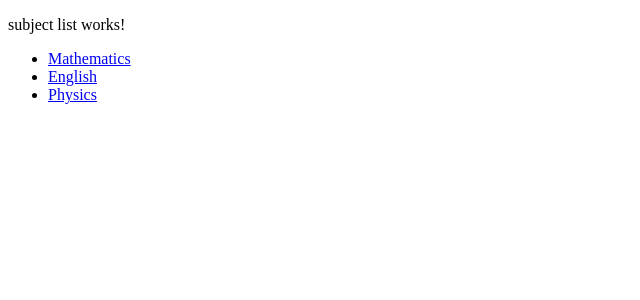
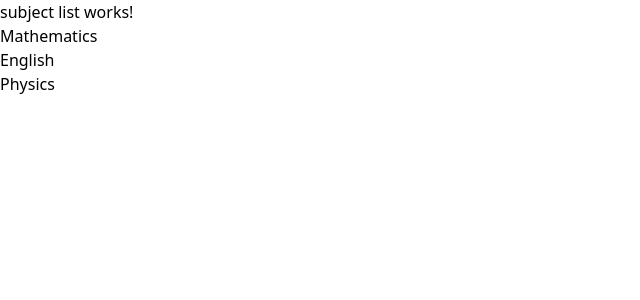
Before and after one commit to francislainy/bible-quiz, an Angular app: page /subjects in a window 1280 px wide. Shown: the top 300 px of the page, without its empty margins (0-640 px from the left). Built offline with nearby package versions, Linux system fonts and the light colour scheme.

Commit message:
Add tailwind

```diff
--- a/package.json
+++ b/package.json
@@ -18,7 +18,10 @@
     "@angular/platform-browser": "^19.1.0",
     "@angular/platform-browser-dynamic": "^19.1.0",
     "@angular/router": "^19.1.0",
+    "@tailwindcss/postcss": "^4.0.0",
+    "postcss": "^8.5.1",
     "rxjs": "~7.8.0",
+    "tailwindcss": "^4.0.0",
     "tslib": "^2.3.0",
     "zone.js": "~0.15.0"
   },
--- a/src/styles.css
+++ b/src/styles.css
@@ -1 +1,2 @@
 /* You can add global styles to this file, and also import other style files */
+@import "tailwindcss";
```
Also changed, not shown: .postcssrc.json (added), 1 other file (tests, documents, lock files or other folders).
